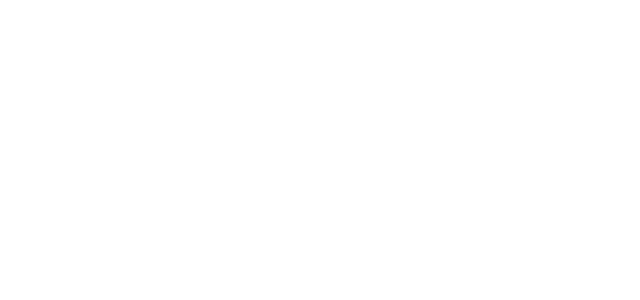
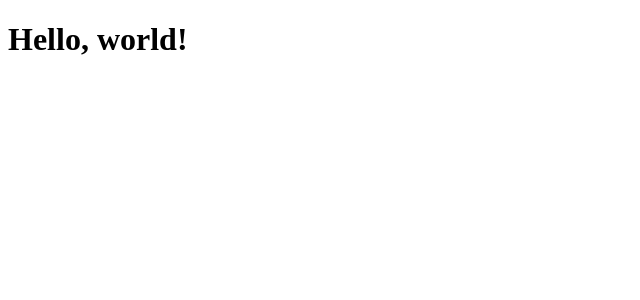
Before and after one commit to lunghr/information-systems-lab1-frontend, a React (Vite) app: page / in a window 1280 px wide. Shown: the top 300 px of the page, without its empty margins (0-640 px from the left). Built offline with nearby package versions, Linux system fonts and the light colour scheme.

Commit message:
[+] Router placeholder

```diff
--- a/src/App.tsx
+++ b/src/App.tsx
@@ -1,5 +1,16 @@
-function App() {
-  return <></>;
-}
+import { BrowserRouter, Routes, Route } from "react-router-dom";
+
+// Vite base URL
+const basePath = import.meta.env.BASE_URL;
+
+const App = () => {
+  return (
+    <BrowserRouter basename={basePath}>
+      <Routes>
+        <Route path="/" element={<h1>Hello, world!</h1>} />
+      </Routes>
+    </BrowserRouter>
+  );
+};
 
 export default App;
```
